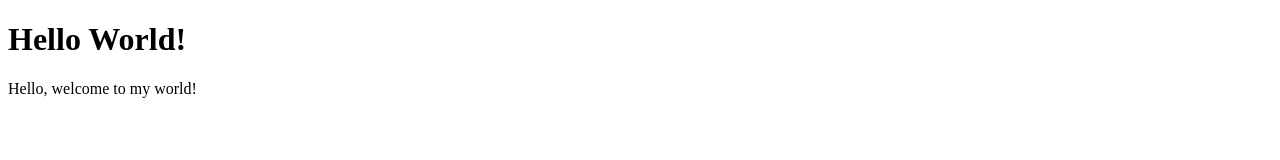
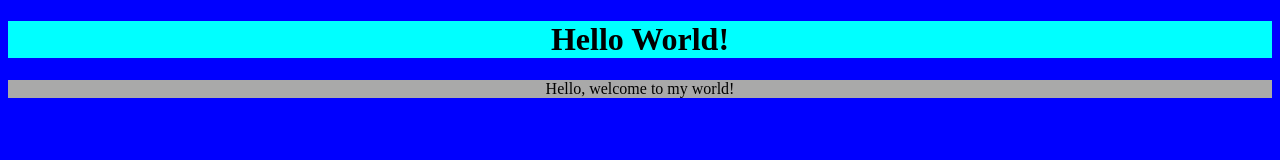
Before and after one commit to JosephNjeruNjenga/example-repository, a plain HTML site: page index.html in a window 1280 px wide. Drawn offline with Linux system fonts and the light colour scheme.

Commit message:
add style.css, connect to index.html

```diff
--- a/index.html
+++ b/index.html
@@ -2,6 +2,7 @@
 <html lang="en">
   <head>
     <title>My Website</title>
+    <link rel="stylesheet" href="./style.css">
   </head>
   <body>
     <h1>Hello World!</h1>
--- /dev/null
+++ b/style.css
@@ -0,0 +1,11 @@
+body {
+  background: blue;
+}
+h1 {
+    text-align: center;
+    background-color: aqua;
+}
+p {
+    text-align: center;
+    background-color: darkgray;
+}
```
